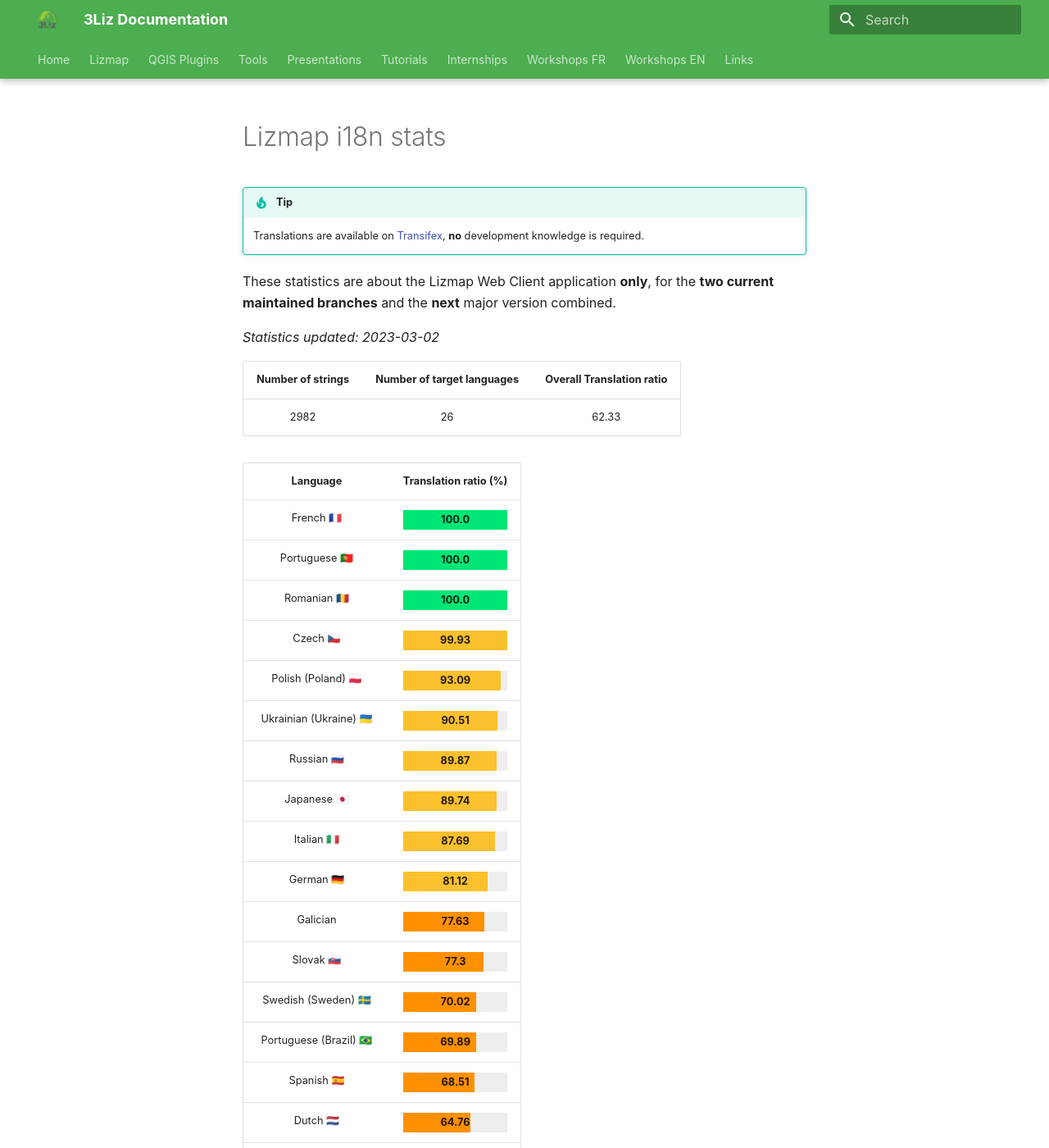
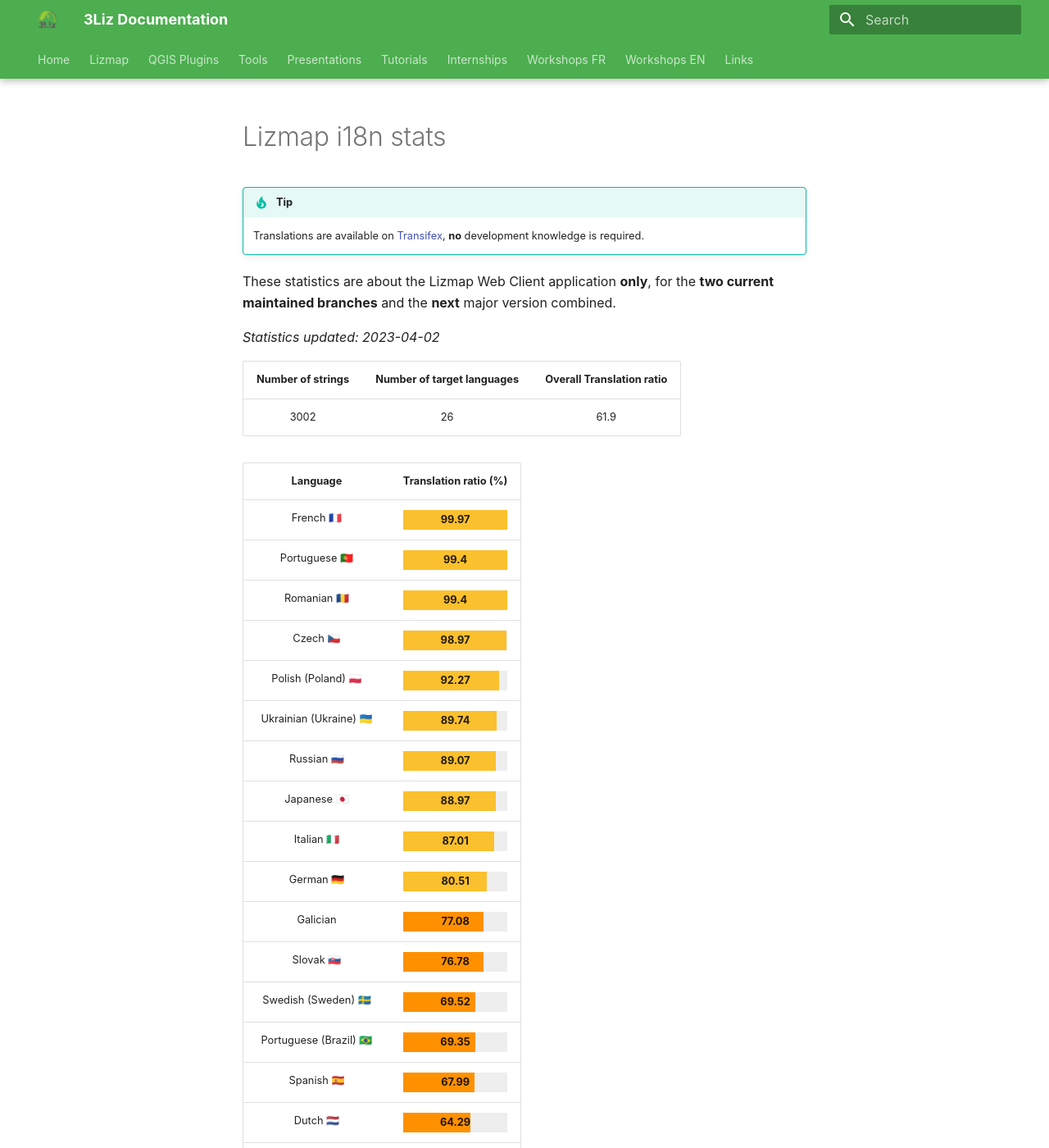
Before and after one commit to 3liz/3liz.github.io, an MkDocs documentation site: the page built from docs/lizmap-i18n-stats.md, in a window 1280 px wide and 1400 px high. Shown: the whole window at 82% size. Built offline with MkDocs 1.6.1 and Material for MkDocs 9.7.7, drawn with Linux system fonts in a browser that asks for light colours; nearby versions of some CDN libraries; some of the changed text lies outside the part shown.

Commit message:
Update statistics from Transifex Lizmap Web Client

```diff
--- a/docs/lizmap-i18n-stats.md
+++ b/docs/lizmap-i18n-stats.md
@@ -10,37 +10,37 @@
 These statistics are about the Lizmap Web Client application **only**, for the **two current
 maintained branches** and the **next** major version combined.
 
-*Statistics updated: 2023-03-02*
+*Statistics updated: 2023-04-02*
 
 | Number of strings | Number of target languages | Overall Translation ratio |
 |:-:|:-:|:-:|
-2982|26|62.33
+3002|26|61.9
 
 | Language | Translation ratio (%) |
 |:-:|:-:|
-French 🇫🇷 |[=100.0% "100.0"]|
-Portuguese 🇵🇹 |[=100.0% "100.0"]|
-Romanian 🇷🇴 |[=100.0% "100.0"]|
-Czech 🇨🇿 |[=99.93% "99.93"]|
-Polish (Poland) 🇵🇱 |[=93.09% "93.09"]|
-Ukrainian (Ukraine) 🇺🇦 |[=90.51% "90.51"]|
-Russian 🇷🇺 |[=89.87% "89.87"]|
-Japanese 🇯🇵 |[=89.74% "89.74"]|
-Italian 🇮🇹 |[=87.69% "87.69"]|
-German 🇩🇪 |[=81.12% "81.12"]|
-Galician  |[=77.63% "77.63"]|
-Slovak 🇸🇰 |[=77.3% "77.3"]|
-Swedish (Sweden) 🇸🇪 |[=70.02% "70.02"]|
-Portuguese (Brazil) 🇧🇷 |[=69.89% "69.89"]|
-Spanish 🇪🇸 |[=68.51% "68.51"]|
-Dutch 🇳🇱 |[=64.76% "64.76"]|
-Hungarian (Hungary) 🇭🇺 |[=60.9% "60.9"]|
-Finnish 🇫🇮 |[=55.57% "55.57"]|
-Basque  |[=39.4% "39.4"]|
-Greek 🇬🇷 |[=32.06% "32.06"]|
-Bulgarian 🇧🇬 |[=30.42% "30.42"]|
-Norwegian 🇳🇴 |[=19.79% "19.79"]|
-Slovenian 🇸🇮 |[=9.12% "9.12"]|
-Spanish (Argentina) 🇦🇷 |[=6.94% "6.94"]|
-Indonesian 🇮🇩 |[=5.0% "5.0"]|
+French 🇫🇷 |[=99.97% "99.97"]|
+Portuguese 🇵🇹 |[=99.4% "99.4"]|
+Romanian 🇷🇴 |[=99.4% "99.4"]|
+Czech 🇨🇿 |[=98.97% "98.97"]|
+Polish (Poland) 🇵🇱 |[=92.27% "92.27"]|
+Ukrainian (Ukraine) 🇺🇦 |[=89.74% "89.74"]|
+Russian 🇷🇺 |[=89.07% "89.07"]|
+Japanese 🇯🇵 |[=88.97% "88.97"]|
+Italian 🇮🇹 |[=87.01% "87.01"]|
+German 🇩🇪 |[=80.51% "80.51"]|
+Galician  |[=77.08% "77.08"]|
+Slovak 🇸🇰 |[=76.78% "76.78"]|
+Swedish (Sweden) 🇸🇪 |[=69.52% "69.52"]|
+Portuguese (Brazil) 🇧🇷 |[=69.35% "69.35"]|
+Spanish 🇪🇸 |[=67.99% "67.99"]|
+Dutch 🇳🇱 |[=64.29% "64.29"]|
+Hungarian (Hungary) 🇭🇺 |[=60.46% "60.46"]|
+Finnish 🇫🇮 |[=55.16% "55.16"]|
+Basque  |[=39.11% "39.11"]|
+Greek 🇬🇷 |[=31.81% "31.81"]|
+Bulgarian 🇧🇬 |[=30.21% "30.21"]|
+Norwegian 🇳🇴 |[=19.65% "19.65"]|
+Slovenian 🇸🇮 |[=9.33% "9.33"]|
+Spanish (Argentina) 🇦🇷 |[=6.9% "6.9"]|
+Indonesian 🇮🇩 |[=4.96% "4.96"]|
 Serbian (Cyrillic) 🇷🇸 |[=1.37% "1.37"]|
```
